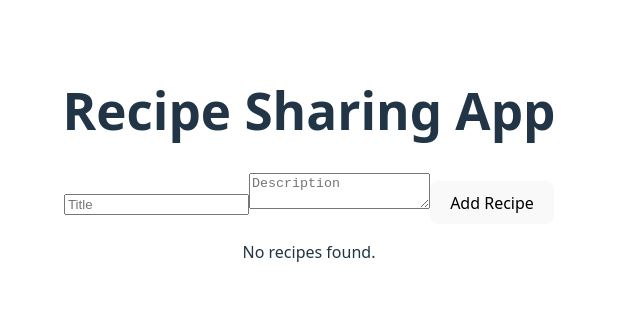
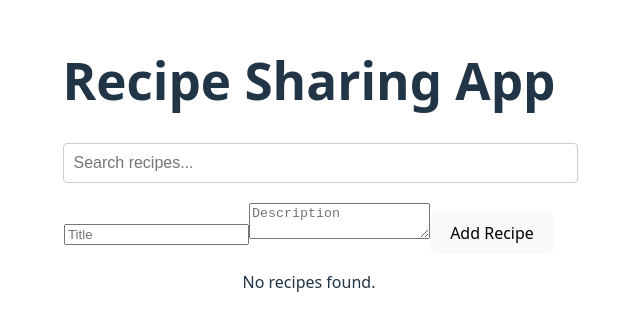
Before and after one commit to Amondi1111/alx-fe-reactjs, a React (Vite) app in the folder recipe-sharing-app/: page / in a window 1280 px wide. Shown: the part 236-562 px from the top of the page, without its empty margins (331-971 px from the left). Built offline with nearby package versions, Linux system fonts and the light colour scheme.

Commit message:
Fix import errors and refresh vite cache

```diff
--- a/recipe-sharing-app/src/App.jsx
+++ b/recipe-sharing-app/src/App.jsx
@@ -1,9 +1,9 @@
-import { BrowserRouter as Router, Routes, Route } from 'react-router-dom'
-import RecipeList from './components/RecipeList'
-import AddRecipeForm from './components/AddRecipeForm'
-import RecipeDetails from './components/RecipeDetails'
-import searchBar from './components/searchBar'
-import './App.css'
+import { BrowserRouter as Router, Routes, Route } from 'react-router-dom';
+import RecipeList from './components/RecipeList';
+import AddRecipeForm from './components/AddRecipeForm';
+import RecipeDetails from './components/RecipeDetails';
+import SearchBar from './components/SearchBar';
+import './App.css';
 
 function App() {
   return (
@@ -14,7 +14,7 @@ function App() {
           element={
             <div style={{ maxWidth: '600px', margin: 'auto', padding: '20px' }}>
               <h1>Recipe Sharing App</h1>
-      <searchBar/>
+              <SearchBar />
               <AddRecipeForm />
               <RecipeList />
             </div>
--- a/recipe-sharing-app/src/components/recipeStore.js
+++ b/recipe-sharing-app/src/components/recipeStore.js
@@ -52,7 +52,7 @@ export const useRecipeStore = create((set) => ({
         recipes: updatedRecipes,
         filteredRecipes: updatedRecipes.filter(recipe =>
           recipe.title.toLowerCase().includes(state.searchTerm.toLowerCase())
-        )
+        ),
       };
     }),
 }));
--- a/recipe-sharing-app/src/components/searchBar.jsx
+++ b/recipe-sharing-app/src/components/searchBar.jsx
@@ -3,19 +3,12 @@ import { useRecipeStore } from './recipeStore';
 
 const SearchBar = () => {
   const setSearchTerm = useRecipeStore(state => state.setSearchTerm);
-  const filterRecipes = useRecipeStore(state => state.filterRecipes);
-
-  const handleChange = (e) => {
-    const term = e.target.value;
-    setSearchTerm(term);
-    filterRecipes();
-  };
 
   return (
     <input
       type="text"
       placeholder="Search recipes..."
-      onChange={handleChange}
+      onChange={(e) => setSearchTerm(e.target.value)}
       style={{
         width: '100%',
         padding: '10px',
```
Lines whose indentation alone changed are shown as unchanged.
